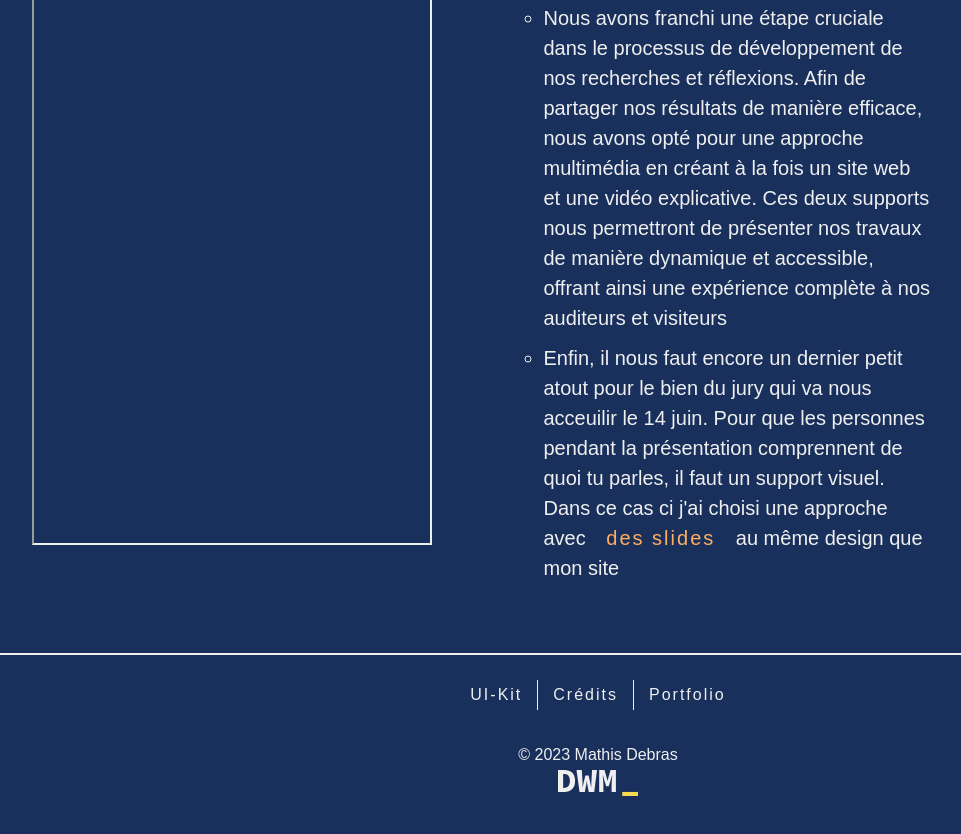
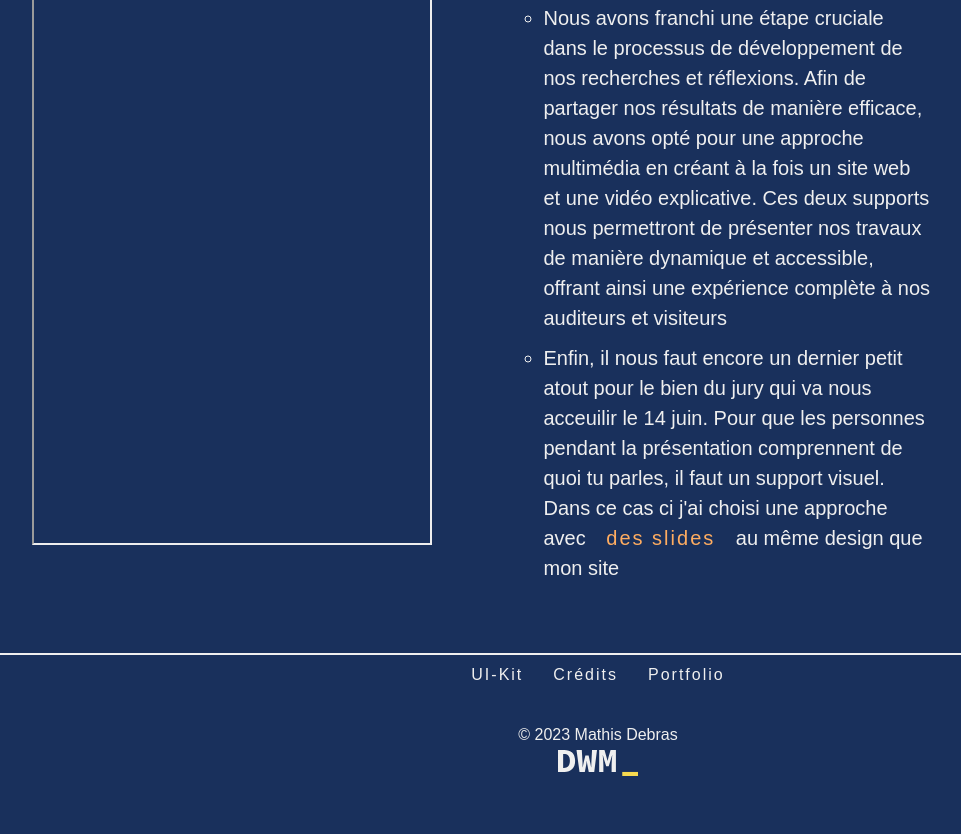
Before and after one commit to LeMatBat/TFA-2023, a plain HTML site: page index.html in a window 1280 px wide. Shown: the part 5368-6202 px from the top of the page, without its empty margins (42-1003 px from the left). Drawn offline with Linux system fonts and the light colour scheme.

Commit message:
Le dernier jespere

```diff
--- a/styles/style.css
+++ b/styles/style.css
@@ -285,12 +285,7 @@
   align-items: center;
   display: flex;
   }
-  .text {
-  font-weight: 100;
-  font-size: 31px;
-  color: #19305c;
-  margin-bottom: 30px;
-  }
+
   .img-m{
   width: 80%;
   margin-top: 400px;
@@ -544,14 +539,6 @@
     display: flex;
     padding: 0px;
   }
-  .footer__item {
-    border: none;
-    border-right: 1px solid #EFEFEF;
-  margin-top: 20px;
-  }
-  .footer__item:last-child {
-    border: none;
-  }
   .dwm {
     width: 80px;
     position: relative;
@@ -677,19 +664,6 @@
   .p-temp, .p-temp2{
   margin-bottom: 10px;
   }
-
-  :root {
-  --color-on: #ffad61;
-  --color-off: #ffad61;
-  --shadow-on: 0 0 30px #ffad61,
-      0 0 60px #ffad61;
-  --shadow-off: 0 0 30px rgba(23, 0, 8, 0.6), 0 0 60px rgba(62, 0, 20, 0.4);
-  --animation-time: 1s;
-  }
-
-
-
-
   .neon {
   margin-top: -50px;
   font-family: "Neon";
```
